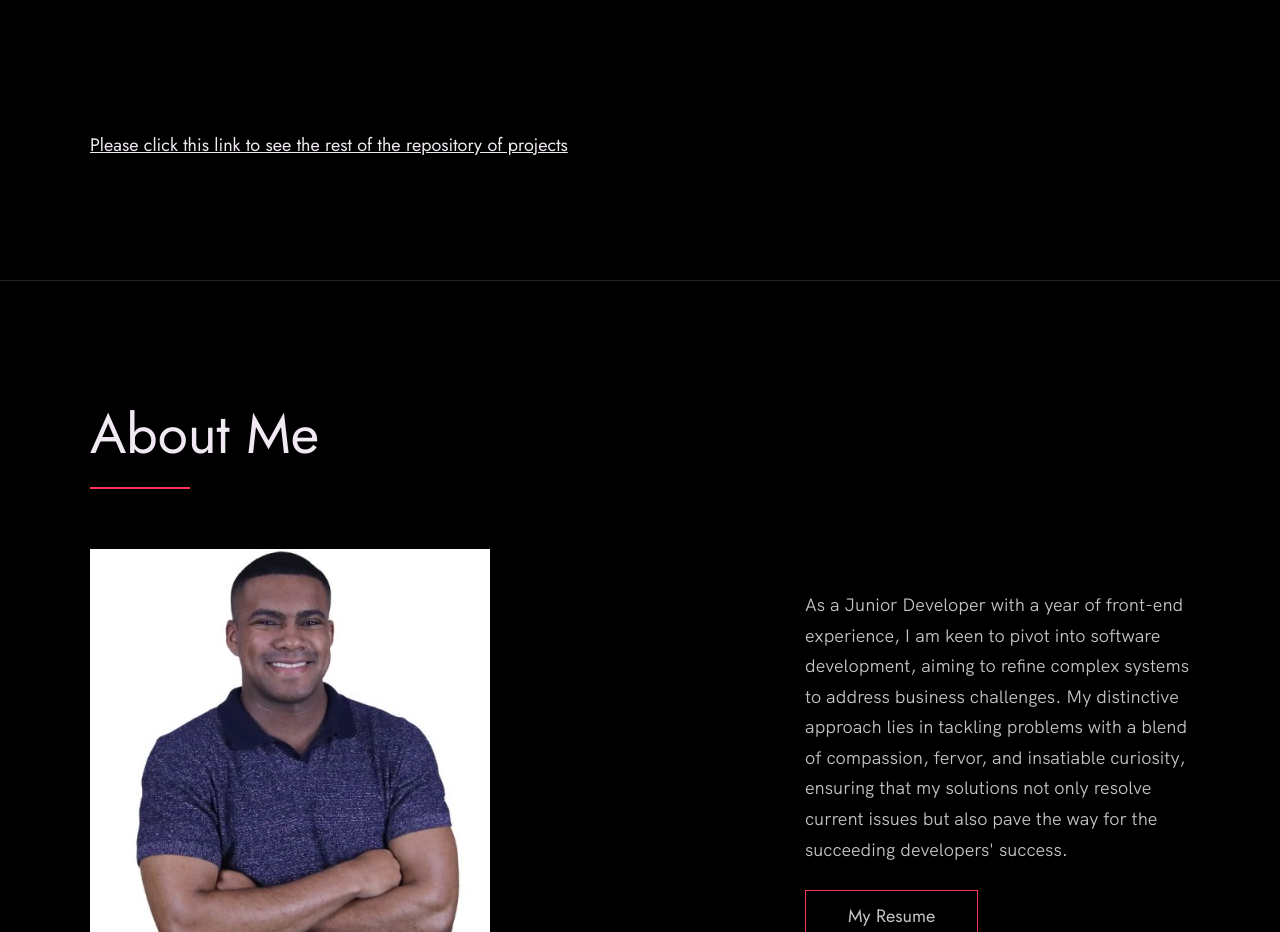
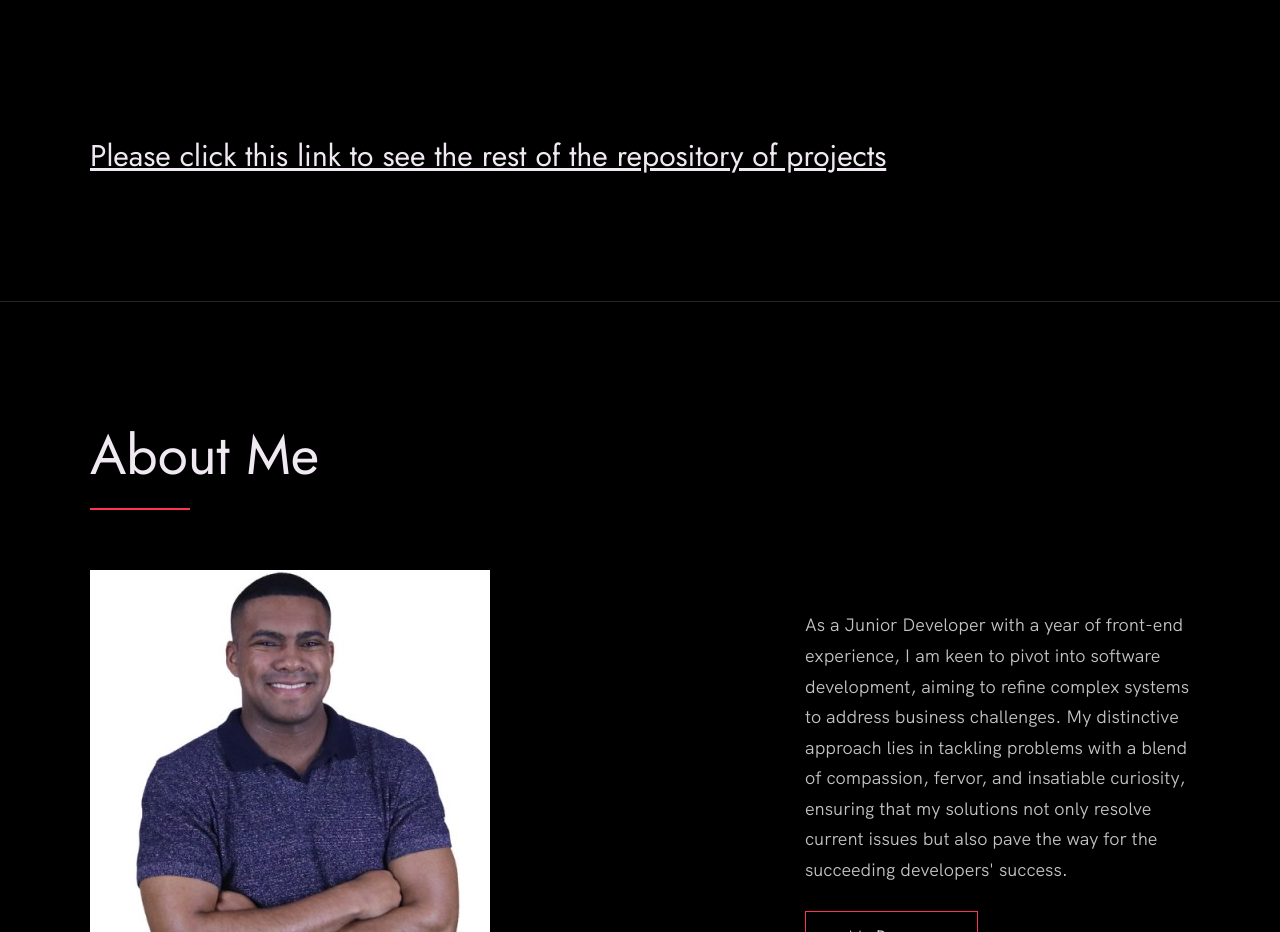
Before and after one commit to ezekielswanson/portfolio, a plain HTML site: page index.html in a window 1280 px wide. Shown: the part 4560-5492 px from the top of the page. Drawn offline with Linux system fonts and the light colour scheme.

Commit message:
Html updates

```diff
--- a/index.html
+++ b/index.html
@@ -190,7 +190,7 @@
 
 
           <div>
-            <p<strong><a href="https://github.com/ezekielswanson">Please click this link to see the rest of the repository of projects</a></strong</p>
+            <p<strong><a href="https://github.com/ezekielswanson" style="font-size: 30px;" >Please click this link to see the rest of the repository of projects</a></strong</p>
           </div>
 
 
```
